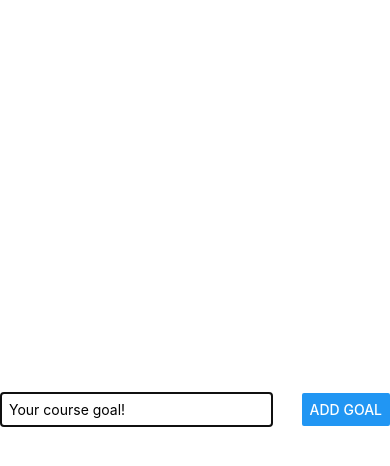
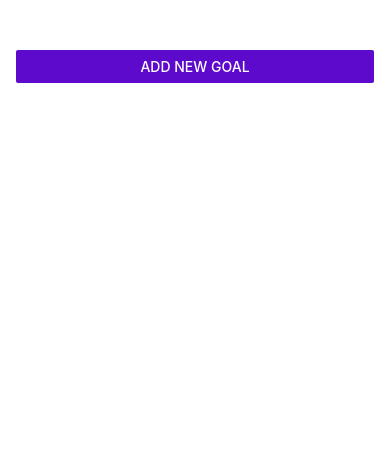
Before and after one commit to DanoBroz/RNCourse, a React Native app: screen / in a window 390 px wide. Shown: the top 466 px of the page. Built offline with nearby package versions, Linux system fonts and the light colour scheme.

Commit message:
put goalInput into modal and set visibility

```diff
--- a/App.js
+++ b/App.js
@@ -1,17 +1,31 @@
-import { StyleSheet, View } from 'react-native'
+import { useState } from 'react'
+import { StyleSheet, View, Button } from 'react-native'
 import { GoalInput, GoalList } from './components'
 import { useGoalAdd } from './hooks'
 
 export default function App() {
+    const [isModalVisible, setIsModalVisible] = useState(false)
     const { addGoalHandler, goalInputHandler, goals, deleteGoalHandler } =
         useGoalAdd()
 
+    const startAddGoalHandler = () => {
+        setIsModalVisible(true)
+    }
+
     return (
         <View style={styles.appContainer}>
-            <GoalInput
-                addGoalHandler={addGoalHandler}
-                goalInputHandler={goalInputHandler}
+            <Button
+                title='Add new Goal'
+                color='#5e0acc'
+                onPress={startAddGoalHandler}
             />
+            {isModalVisible && (
+                <GoalInput
+                    visible={isModalVisible}
+                    addGoalHandler={addGoalHandler}
+                    goalInputHandler={goalInputHandler}
+                />
+            )}
             <GoalList
                 goals={goals}
                 deleteGoalHandler={deleteGoalHandler}
```
